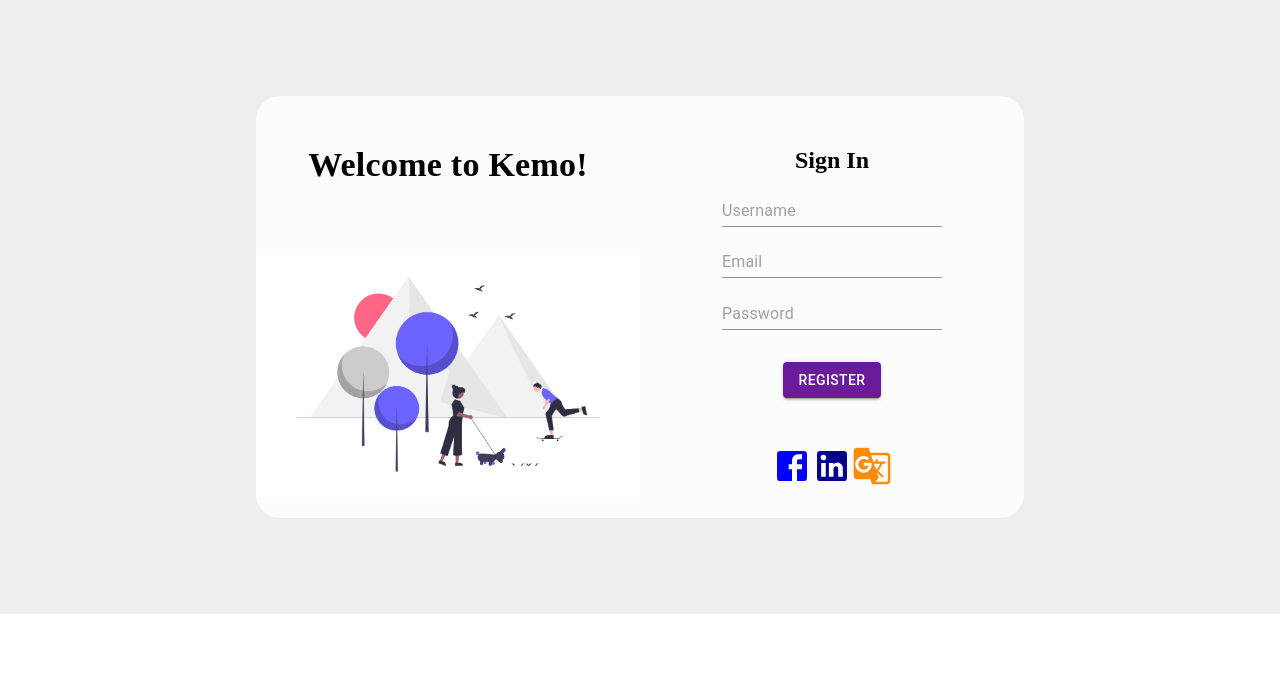
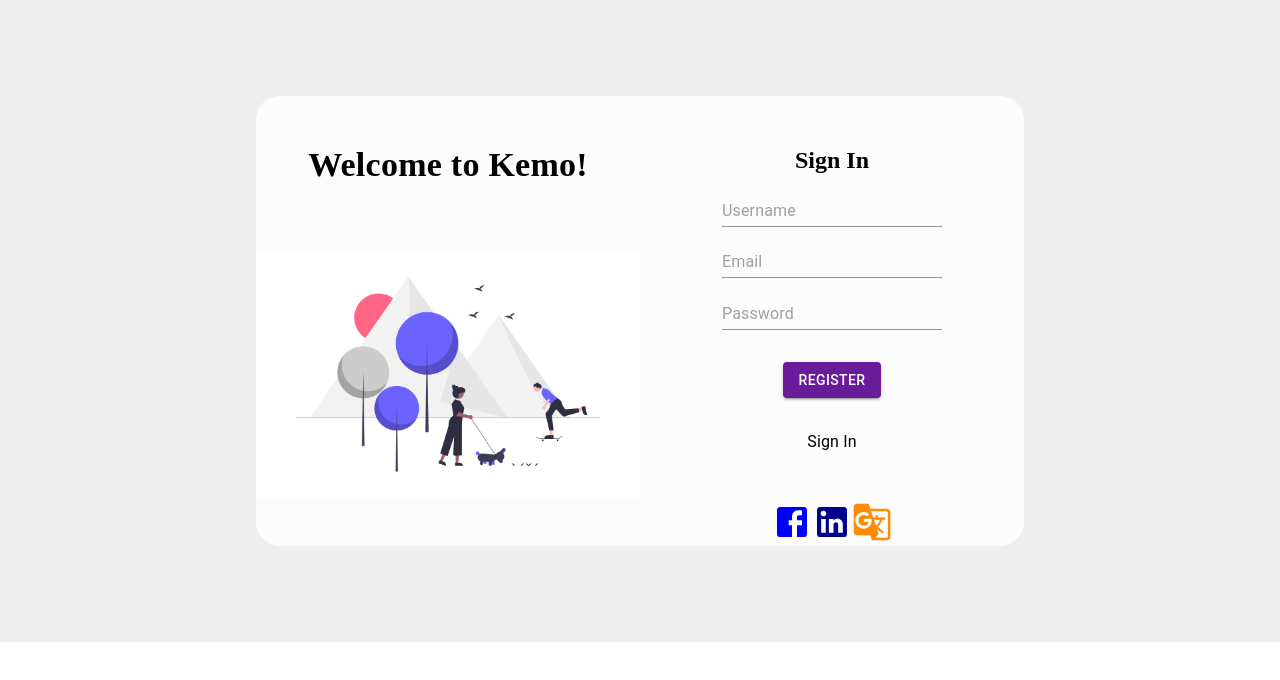
Before and after one commit to MohammadZeeshanQ/registrationPage, a React (Create React App) app: page / in a window 1280 px wide. Shown: the top 680 px of the page. Built offline with nearby package versions, Linux system fonts and the light colour scheme.

Commit message:
Phase 3: Register page to Sign In page

```diff
--- a/src/Components/Contents/InfoBox.js
+++ b/src/Components/Contents/InfoBox.js
@@ -87,8 +87,56 @@ const useStyles = makeStyles({
 
 export default function InfoBox() {
 
+    const [checkFormRegister, setCheckFormRegister] = useState(true);
+    const classes = useStyles();
 
-    const classes = useStyles();
+
+    useEffect(() => {
+        changeFormType();
+        console.log('Form Type: ', checkFormRegister);
+    },[checkFormRegister]);
+
+
+    const changeFormType = () => {
+        if(checkFormRegister === false)
+        {
+            return(
+                <div>
+                    Hello
+                </div>
+            )
+        }
+        else
+        {
+            return(
+                <div>
+                    <div className={classes.divTextContent}>
+                        <Typography className={classes.textContentHeading} variant='h5'>
+                            Sign In
+                        </Typography>
+                    </div>
+
+                    <form className={classes.formContent} noValidate autoComplete='off'>
+                        <div className={classes.divInput}>
+                            <Input className={classes.inputContent} id='name-Input' placeholder="Username"/>
+                        </div>
+                        <div className={classes.divInput}>
+                            <Input className={classes.inputContent} id='email-Input' placeholder='Email' />
+                        </div>
+                        <div className={classes.divInput}>
+                            <Input className={classes.inputContent} id='Password' placeholder='Password' type='password' />
+                        </div>
+
+                        <div className={classes.divBtn}>
+                            <Button className={classes.registerBtn} variant='contained' >Register</Button>
+                        </div>
+
+                    </form>
+                </div>
+            )
+        }
+    }
+
 
 
     return (
@@ -139,28 +187,14 @@ export default function InfoBox() {
 
                                 <div className={classes.divForm}>
 
-                                    <div className={classes.divTextContent}>
-                                        <Typography className={classes.textContentHeading} variant='h5'>
-                                            Sign In
-                                        </Typography>
+                                    <div>
+                                        {
+                                            changeFormType()
+                                        }
+                                         <div className={classes.divBtn}>
+                                            <Typography className='' variant='body1' onClick={()=> setCheckFormRegister(false)}>Sign In</Typography>
+                                        </div>
                                     </div>
-
-                                    <form className={classes.formContent} noValidate autoComplete='off'>
-                                        <div className={classes.divInput}>
-                                            <Input className={classes.inputContent} id='name-Input' placeholder="Username"/>
-                                        </div>
-                                        <div className={classes.divInput}>
-                                            <Input className={classes.inputContent} id='email-Input' placeholder='Email' />
-                                        </div>
-                                        <div className={classes.divInput}>
-                                            <Input className={classes.inputContent} id='Password' placeholder='Password' type='password' />
-                                        </div>
-
-                                        <div className={classes.divBtn}>
-                                            <Button className={classes.registerBtn} variant='contained' >Register</Button>
-                                        </div>
-
-                                    </form>
 
                                 </div>
 
```
